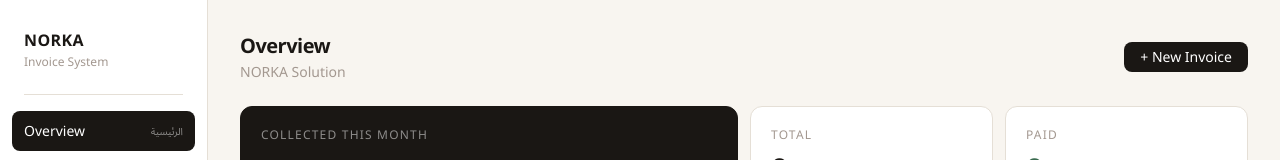
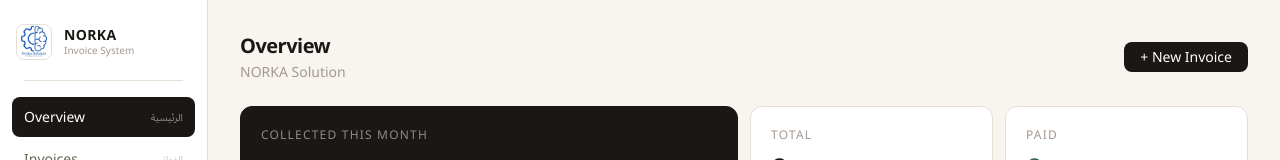
Before and after one commit to Norka-Solution/Norka_Invoice, a React (Vite) app in the folder frontend/: page / in a window 1280 px wide. Shown: the top 160 px of the page. Built offline with nearby package versions, Linux system fonts and the light colour scheme; no server answers; sample sign-in values are in the browser's storage.

Commit message:
Use NORKA logo in UI, fix PDF colors, secure AI endpoint, remove junk files

```diff
--- a/frontend/src/components/InvoicePrint.tsx
+++ b/frontend/src/components/InvoicePrint.tsx
@@ -82,9 +82,9 @@ export default function InvoicePrint({ invoice }: Props) {
           <div style={{
             width: 64, height: 64, border: '1.5px solid #E5DFD6', borderRadius: 10,
             display: 'flex', alignItems: 'center', justifyContent: 'center',
-            background: '#F8F5F0', flexShrink: 0,
+            background: '#F8F5F0', flexShrink: 0, overflow: 'hidden',
           }}>
-            <span style={{ fontSize: 28, fontWeight: 900, color: '#1A1714' }}>N</span>
+            <img src="/android-chrome-192x192.png" alt="NORKA" style={{ width: '100%', height: '100%', objectFit: 'contain' }} />
           </div>
           <div style={{ paddingTop: 6 }}>
             <div style={{ fontSize: 17, fontWeight: 900, color: '#1A1714', letterSpacing: 0.3 }}>NORKA SOLUTION</div>
--- a/frontend/src/components/Layout.tsx
+++ b/frontend/src/components/Layout.tsx
@@ -21,9 +21,14 @@ export default function Layout({ children }: { children: React.ReactNode }) {
   const sidebar = (
     <div className="flex flex-col h-full">
       {/* Brand */}
-      <div className="px-6 pt-7 pb-6">
-        <div className="text-[#1A1714] font-bold text-base tracking-wide">NORKA</div>
-        <div className="text-[#A39890] text-xs mt-0.5">Invoice System</div>
+      <div className="px-4 pt-6 pb-5 flex items-center gap-3">
+        <div className="w-9 h-9 rounded-lg overflow-hidden bg-[#F8F5F0] border border-[#E5DFD6] flex-shrink-0">
+          <img src="/android-chrome-192x192.png" alt="NORKA" className="w-full h-full object-contain" />
+        </div>
+        <div>
+          <div className="text-[#1A1714] font-bold text-sm tracking-wide leading-tight">NORKA</div>
+          <div className="text-[#A39890] text-[10px]">Invoice System</div>
+        </div>
       </div>
 
       <div className="mx-6 border-t border-[#E5DFD6]" />
--- a/frontend/src/pages/Login.tsx
+++ b/frontend/src/pages/Login.tsx
@@ -30,8 +30,8 @@ export default function Login() {
       <div className="w-full max-w-sm">
         {/* Header */}
         <div className="text-center mb-10">
-          <div className="inline-flex items-center justify-center w-12 h-12 bg-[#1A1714] rounded-xl mb-5">
-            <span className="text-white font-bold text-lg">N</span>
+          <div className="inline-flex items-center justify-center w-14 h-14 rounded-xl mb-5 overflow-hidden bg-[#F8F5F0] border border-[#E5DFD6]">
+            <img src="/android-chrome-192x192.png" alt="NORKA" className="w-full h-full object-contain" />
           </div>
           <h1 className="text-xl font-bold text-[#1A1714] tracking-wide">NORKA Solution</h1>
           <p className="text-sm text-[#A39890] mt-1">Invoice Management</p>
```
Also changed, not shown: 2 other files (tests, documents, lock files or other folders).
